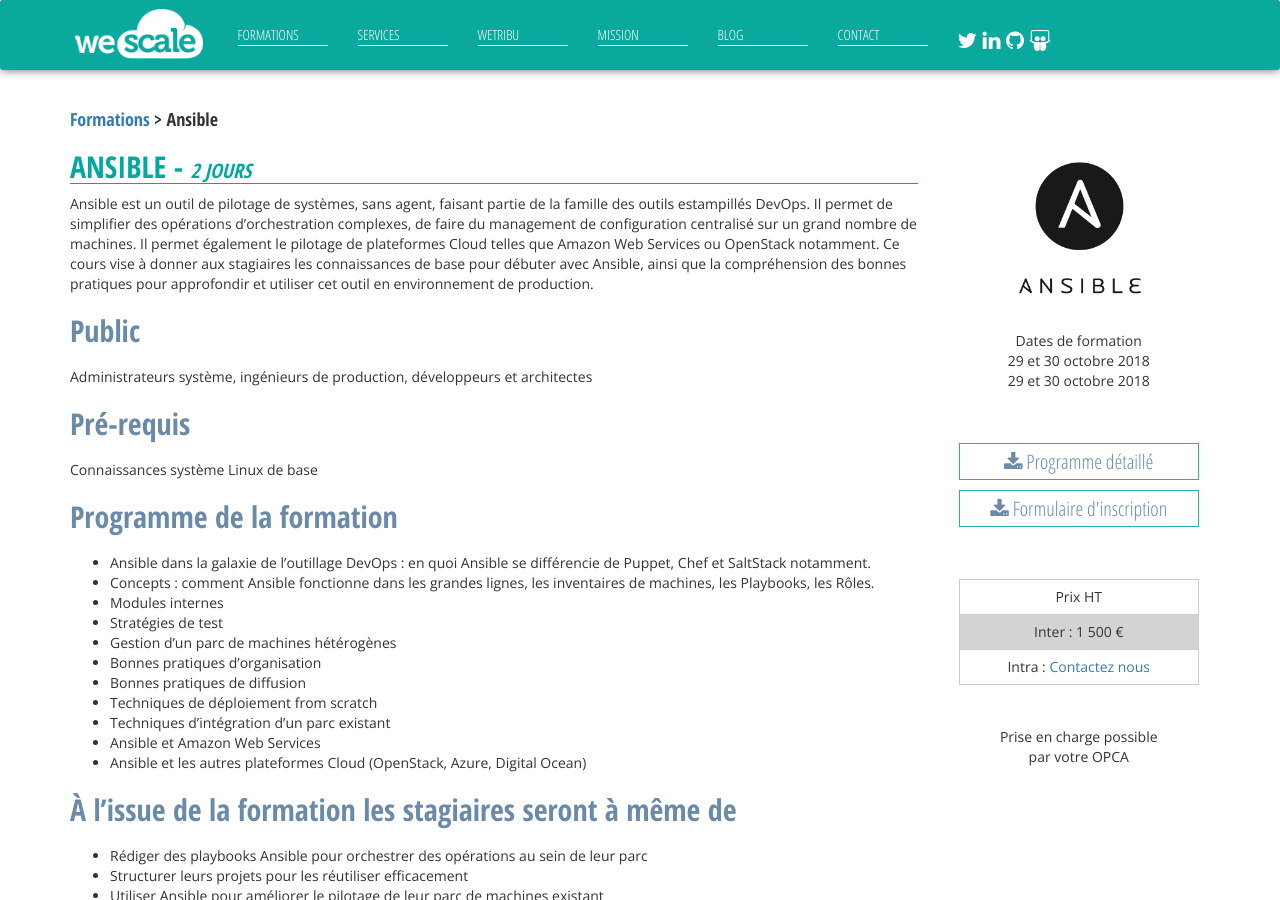
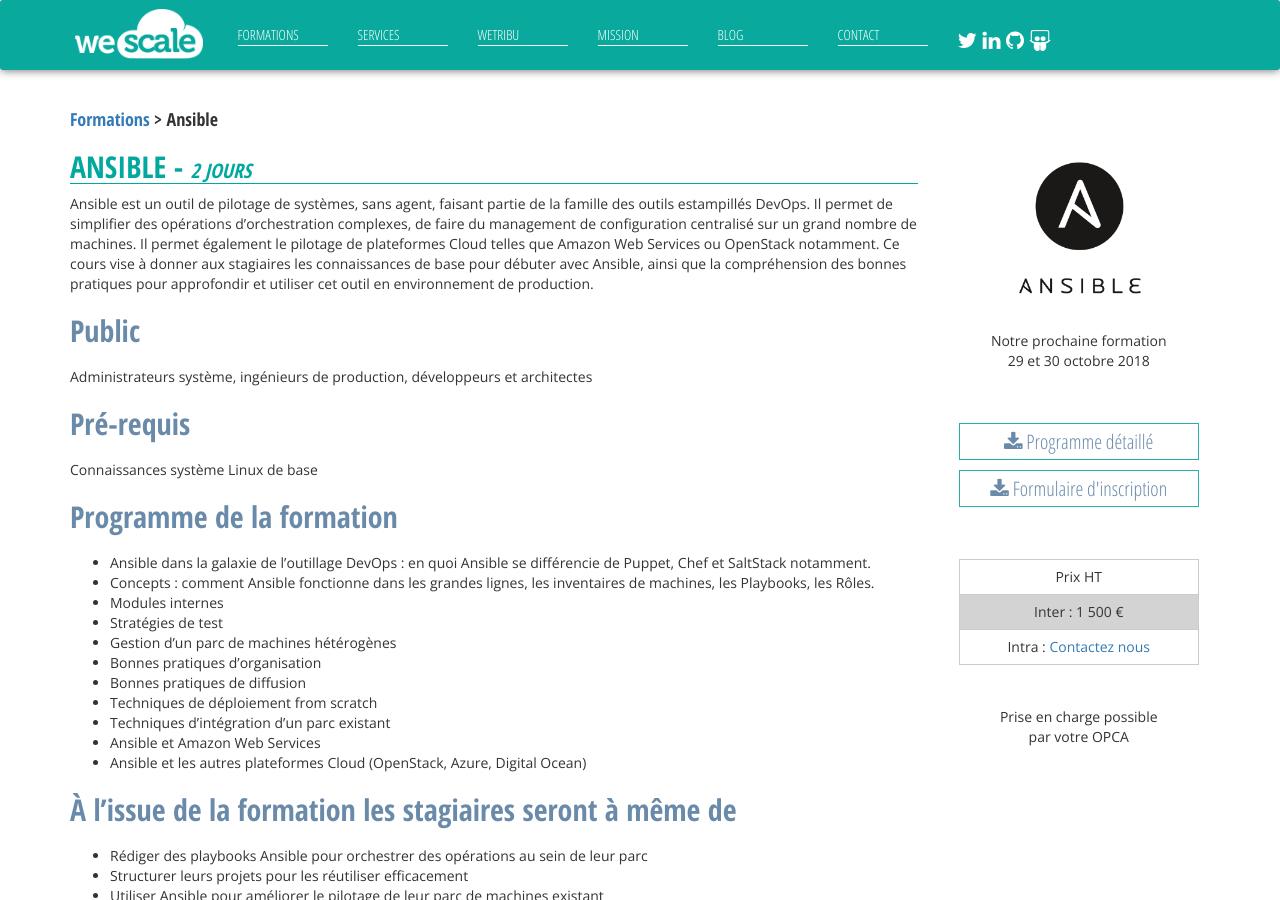
Before and after one commit to wescale/wescale-site, a Jekyll site: the page built from _formations/Ansible.md, in a window 1280 px wide and 900 px high. Built offline with Jekyll 4.4.1, drawn with Linux system fonts in a browser that asks for light colours; nearby versions of some CDN libraries; comment, search, counter and statistics services are not loaded.

Commit message:
add date

```diff
--- a/_formations/Ansible.md
+++ b/_formations/Ansible.md
@@ -20,8 +20,7 @@
 img: /images/formations/ansible.png
 formateur_img: /images/wewes/carre-aurelien-maury.png
 subtitle: |
-    Dates de formation<br>
-    29 et 30 octobre 2018<br>
+    Notre prochaine formation<br>
     29 et 30 octobre 2018
 pdf: /pdf/Training-Ansible.pdf
 duree: 2 jours
```
